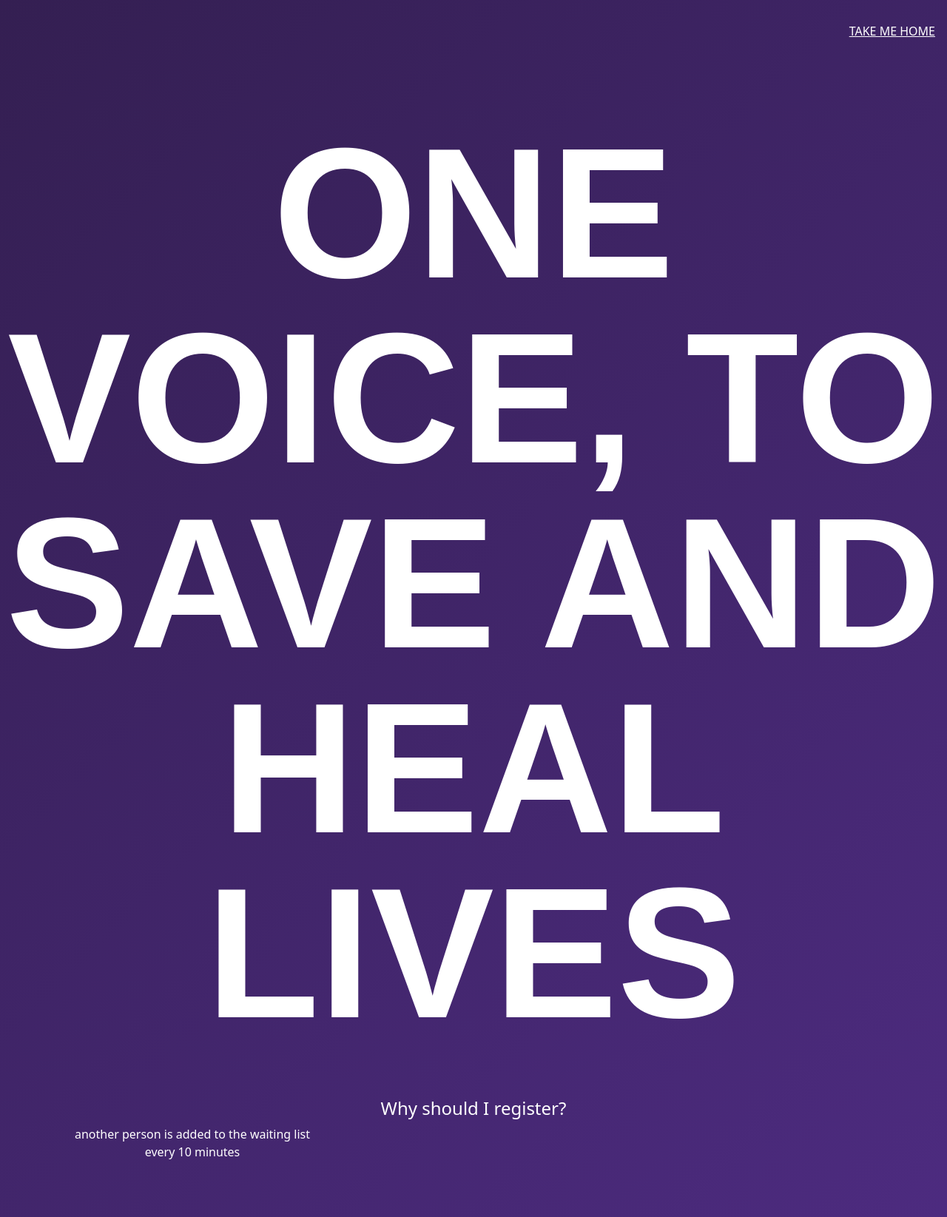
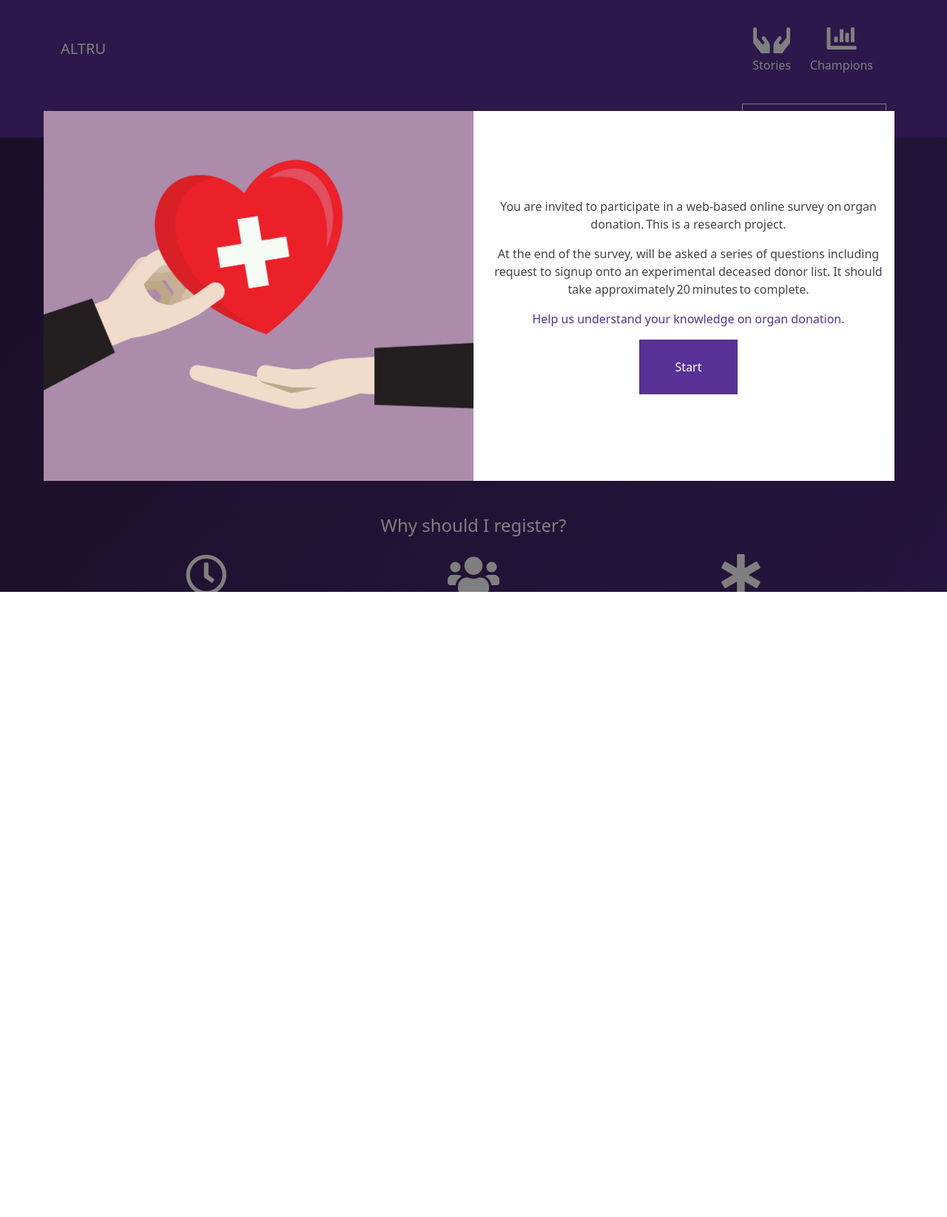
Before and after one commit to yinjames/Altru, a Django app: page / in a window 1280 px wide. Shown: the whole page at 74% size. After the commit the page ends 800 px from the top, so only its background shows below. Run offline with Django 3.2, Linux system fonts and the light colour scheme; some libraries are stand-ins or nearby versions.

Commit message:
UI update

```diff
--- a/donor/admin.py
+++ b/donor/admin.py
@@ -1,6 +1,6 @@
 from django.contrib import admin
 
-from .models import DonorAttitude  , DonorKnowledge, Champion, Team, Story
+from .models import DonorAttitude  , DonorKnowledge, Champion, Team, Story, Faq
 
 
 
@@ -9,3 +9,4 @@ admin.site.register(DonorKnowledge)
 admin.site.register(Champion)
 admin.site.register(Team)
 admin.site.register(Story)
+admin.site.register(Faq)
--- a/donor/forms.py
+++ b/donor/forms.py
@@ -78,7 +78,7 @@ class DonorKnowledgeForm(ModelForm):
     q2 = forms.MultipleChoiceField(label='2. Sources of information about organ donation ', widget=forms.CheckboxSelectMultiple, choices=INFO_SOURCE)
     q3 = forms.IntegerField(label='3. Do you know someone who is a recipient of organ transplant?',widget=forms.RadioSelect(choices=YES_NO))
     q4 = forms.IntegerField(label='4. Do you know someone who’s relative is a recipient of organ transplant?', widget=forms.RadioSelect(choices=YES_NO))
-    q5 = forms.IntegerField(label='5. Effect of organ donation on recipient’s health', widget=forms.RadioSelect(choices=YES_NO))
+    q5 = forms.IntegerField(label='5. Does organ donation has effect on the recipient’s health?', widget=forms.RadioSelect(choices=YES_NO))
     q6 = forms.IntegerField(label='6. Is organ donation legal?', widget=forms.RadioSelect(choices=YES_NO))
     q7 = forms.IntegerField(label='7. Will someone who is brain-dead react (grimace, move away, or blink) if someone touches their eyeball?', widget=forms.RadioSelect(choices=YES_NO))
     q8 = forms.IntegerField(label='8. Can a person be brain-dead even if the heart is still beating? ', widget=forms.RadioSelect(choices=YES_NO))
@@ -98,24 +98,24 @@ class DonorKnowledgeForm(ModelForm):
 class DonorAttitudeForm(ModelForm):
 
     q1 = forms.IntegerField(label='Are you willing to donate an organ?', widget=forms.RadioSelect(choices=YES_NO))
-    q2 = forms.CharField(label='If no, why?', max_length=100, widget=forms.Textarea, required=False )
+    #q2 = forms.CharField(label='If no, why?', max_length=100, widget=forms.Textarea, required=False )
     q3 = forms.IntegerField(label='If yes, when (Living or after death)', widget=forms.RadioSelect(choices=DEAD_ALIVE), required=False)
-    q4 = forms.CharField(label="If the answer is yes, why?",widget=forms.Textarea, max_length=100, required=False)
+    #q4 = forms.CharField(label="If the answer is yes, why?",widget=forms.Textarea, max_length=100, required=False)
 
     q5 = forms.MultipleChoiceField(
         label='What organs will you donate during life?',
     widget=forms.CheckboxSelectMultiple,
     choices=ORGANS,required=False )
 
-    q6 = forms.CharField(label='If the answer is (after death), why? ', max_length=100, widget=forms.Textarea, required=False)
+    #q6 = forms.CharField(label='If the answer is (after death), why? ', max_length=100, widget=forms.Textarea, required=False)
     q7 = forms.MultipleChoiceField(label='What organs will you donate after death? ', widget=forms.CheckboxSelectMultiple, choices=ORGANS, required=False)
 
-    q8 = forms.CharField(label='Who are you willing to donate for?', max_length=100, widget=forms.Textarea, required=False)
-    q9 = forms.CharField(label='In your opinion, what causes people not to donate organs?', max_length=100, widget=forms.Textarea, required=False)
-    q10 = forms.CharField(label='What do you think of the methods to increase consent for donation? ', max_length=100, widget=forms.Textarea, required=False)
+    #q8 = forms.CharField(label='Who are you willing to donate for?', max_length=100, widget=forms.Textarea, required=False)
+    #q9 = forms.CharField(label='In your opinion, what causes people not to donate organs?', max_length=100, widget=forms.Textarea, required=False)
+    #q10 = forms.CharField(label='What do you think of the methods to increase consent for donation? ', max_length=100, widget=forms.Textarea, required=False)
     q11 = forms.IntegerField(label='Do you know someone who has given consent to donate after death?', widget=forms.RadioSelect(choices=YES_NO))
     q12 = forms.IntegerField(label='Are you willing to give consent to donate your organs after death?', widget=forms.RadioSelect(choices=YES_NO), required=False)
-    q13 = forms.CharField(label='If no, why? ', max_length=100, widget=forms.Textarea, required=False)
+    #q13 = forms.CharField(label='If no, why? ', max_length=100, widget=forms.Textarea, required=False)
     q14 = forms.IntegerField(label='If you have a family member who is a brain-dead, would you consent to donate his/her organs?', widget=forms.RadioSelect(choices=YES_NO))
 
     class Meta:
--- a/donor/templates/donor/reward.html
+++ b/donor/templates/donor/reward.html
@@ -57,7 +57,8 @@
 
   <div class="mb-3" style="text-align: center; text-transform: uppercase;">
     <span id="badge" class="">
-        <i class="fas fa-heartbeat "></i>
+        <i class="fas fa-gift text-primary"></i>
+
     </span>
  </div>
 
@@ -74,7 +75,7 @@
   </div>
   <div class="row mt-3 g-2 px-3">
     <a href="{%url 'donor:consent_after_reward' %}" class="btn btn-primary mt-3 ">Yes</a>
-    <a href="" class="btn btn-outline-primary mt-3">No</a>
+    <a href="{%url 'donor:home' %}" class="btn btn-outline-primary mt-3">No</a>
   </div>
 </div>
 
--- a/donor/templates/donor/story_list.html
+++ b/donor/templates/donor/story_list.html
@@ -10,13 +10,14 @@
 
   <section class="mx-0 p-4 bg-primary text-white mb-4 border-0 text-center">
     <h1>Stories to commemorate and honor friends and family touched by organ donation and transplantation.</h1>
+    <p>This collection of inspiring stories offer insight into the lives of those waiting for transplantation, those living with the loss of loved ones who were organ and tissue donors, those who are living donors as well as those working and volunteering in the field.</p>
   </section>
 
   <div class="row row-cols-2 row-cols-md-4 g-4 px-auto" data-masonry='{"percentPosition": true }'>
 
     {%for story in story_list%}
     <div class="col">
-      <div class="card  text-center">
+      <div class="card  text-center border border-primary">
 
         <div class="card-body">
           <h5 class="card-title mb-3">{{story.title}}:</h5>
@@ -32,7 +33,7 @@
   </div>
   <div class="row mt-3 g-2 px-3">
     <a href="{%url 'donor:consent_after_story' %}" class="btn btn-primary mt-3 ">Will You give consent to donate after death?</a>
-    <a href="{%url 'donor:reward' %}" class="btn btn-outline-primary mt-3">Not Ready</a>
+    <a href="{%url 'donor:reward' %}" class="btn btn-outline-primary mt-3">No</a>
   </div>
 </div>
 
--- a/donor/urls.py
+++ b/donor/urls.py
@@ -6,8 +6,8 @@ from . import views
 app_name = 'donor'
 
 urlpatterns = [
-    path('', views.hero, name='greetings'),
-    path('home/', views.home, name="home"),
+    #path('', views.hero, name='greetings'),
+    path('', views.home, name="home"),
     path('home/<uuid:sponsor>/', views.home, name="home"),
     path('stats/donor/', views.donor_stats, name="donor_stats"),
     path('champions/stats/', views.champion_stats, name="champion_stats"),
--- a/templates/account/signup.html
+++ b/templates/account/signup.html
@@ -12,7 +12,7 @@
     <div class="col-md-4"></div>
     <div class="col-md-4 p-4">
       <div class="border shadow p-3">
-      <h4 class="mb-3">Sign up with email address</h4>
+      <h4 class="mb-3 text-center">Sign up with email address</h4>
 
       <div class="d-grid gap-2 col-10 mx-auto">
       <a href="{% provider_login_url 'google' %}" class="btn btn-outline-danger p-3"> <i class="fab fa-google"></i> Sign up with Google</a>
--- a/templates/home.html
+++ b/templates/home.html
@@ -4,6 +4,7 @@
 {%block content%}
 {% load socialaccount %}
 
+<!--
 <section class="text-center text-sm-start pt-0 mt-0" style="background-color: #814efa !important;">
 
     <div class="row d-sm-flex align-items-center justify-content-between">
@@ -65,9 +66,61 @@
         </div>
     </div>
 </section>
+-->
 
+<style>
+    #hero {
+      min-height: 50vh;
+      padding: 30px 0 60px;
+      padding: 30px 0 var(--main-spacing, 60px);
+      background: linear-gradient(-45deg, #814efa, #593196, #341f52);
+      background-size: 300% 300%;
+      animation: gradient 5s ease infinite;
+      color: #fff;
+    }
+    h1,
+    h2,
+    h3 {
+      font-family: futura-pt-condensed, sans-serif;
+      font-weight: 800;
+    }
 
+    @media (min-width: 998px) {
+      #hero h1 {
+        margin-top: 110px;
+        margin-bottom: 70px;
+        font-size: 100px;
+        line-height: 1;
+      }
+    }
+  </style>
+<div class="" id="hero">
 
+      <h1 style="text-align: center; text-transform: uppercase; ">Why is deceased organ donation important?</h1>
+        <h4 style="text-align: center;" class="mb-4">Why should I register?</h4>
+        <div class="container">
+
+        <div class="row mx-3" style="text-align:center">
+            <div class="col-md-4">
+                <i class="far fa-clock display-4 mb-2"></i>
+                <h3>10</h3>
+            <p>Another person is added to the waiting list every 10 minutes</p>
+            </div>
+            <div class="col-md-4">
+                <i class="fas fa-users display-4 mb-2"></i>
+                <h3>20</h3>
+                <p>people die each day because the organ they need is not donated in time</p>
+            </div>
+            <div class="col-md-4">
+
+                <i class="fas fa-star-of-life display-4 mb-2"></i>
+                <h3>75</h3>
+                <p>One organ, eye and tissue donor can save and heal more than 75 lives</p>
+            </div>
+        </div>
+        </div>
+
+    </div>
 <section class="container my-5">
     <div class="row text-center">
         <div class="col py-5">
@@ -77,8 +130,6 @@
         </div>
     </div>
 </section>
-
-
 
 
 <section class="bg-warning text-light py-5">
@@ -112,14 +163,14 @@
                     <h2 class="accordion-header" id="flush-headingTwo">
                         <button class="accordion-button collapsed" type="button" data-bs-toggle="collapse"
                             data-bs-target="#flush-collapseTwo" aria-expanded="false" aria-controls="flush-collapseTwo">
-                            Accordion Item #2
+                            Does my religion support organ, eye and tissue donation?
                         </button>
                     </h2>
                     <div id="flush-collapseTwo" class="accordion-collapse collapse" aria-labelledby="flush-headingTwo"
                         data-bs-parent="#accordionFlushExample">
-                        <div class="accordion-body">Placeholder content for this accordion, which is intended to
-                            demonstrate the <code>.accordion-flush</code> class. This is the second item's accordion
-                            body. Let's imagine this being filled with some actual content.</div>
+                        <div class="accordion-body">All major religions support donation as a final act of compassion and generosity. Visit this page for more in-depth information on religious views on organ, eye and tissue donation.
+
+                        </div>
                     </div>
                 </div>
                 <div class="accordion-item">
@@ -127,16 +178,55 @@
                         <button class="accordion-button collapsed" type="button" data-bs-toggle="collapse"
                             data-bs-target="#flush-collapseThree" aria-expanded="false"
                             aria-controls="flush-collapseThree">
-                            Accordion Item #3
+                            Is there a cost to be an organ, eye and tissue donor?
                         </button>
                     </h2>
                     <div id="flush-collapseThree" class="accordion-collapse collapse"
                         aria-labelledby="flush-headingThree" data-bs-parent="#accordionFlushExample">
-                        <div class="accordion-body">Placeholder content for this accordion, which is intended to
-                            demonstrate the <code>.accordion-flush</code> class. This is the third item's accordion
-                            body. Nothing more exciting happening here in terms of content, but just filling up the
-                            space to make it look, at least at first glance, a bit more representative of how this would
-                            look in a real-world application.</div>
+                        <div class="accordion-body">There is no cost to the donor’s family or estate for donation. The donor family pays only for medical expenses before death and costs associated with funeral arrangements.</div>
+                    </div>
+                </div>
+
+                <div class="accordion-item">
+                    <h2 class="accordion-header" id="flush-headingFour">
+                        <button class="accordion-button collapsed" type="button" data-bs-toggle="collapse"
+                            data-bs-target="#flush-collapseFour" aria-expanded="false"
+                            aria-controls="flush-collapseFour">
+                            Does registering as a donor change my patient care?
+                        </button>
+                    </h2>
+                    <div id="flush-collapseFour" class="accordion-collapse collapse"
+                        aria-labelledby="flush-headingFour" data-bs-parent="#accordionFlushExample">
+                        <div class="accordion-body">Your life always comes first. Doctors work hard to save every patient’s life, but sometimes there is a complete and irreversible loss of brain function. The patient is declared clinically and legally dead. Only then is donation an option.</div>
+                    </div>
+                </div>
+
+
+                <div class="accordion-item">
+                    <h2 class="accordion-header" id="flush-headingFive">
+                        <button class="accordion-button collapsed" type="button" data-bs-toggle="collapse"
+                            data-bs-target="#flush-collapseFive" aria-expanded="false"
+                            aria-controls="flush-collapseFive">
+                            Does donation affect funeral plans?
+                        </button>
+                    </h2>
+                    <div id="flush-collapseFive" class="accordion-collapse collapse"
+                        aria-labelledby="flush-headingFive" data-bs-parent="#accordionFlushExample">
+                        <div class="accordion-body">Funeral arrangements of your choice are possible, including a viewing. Through the entire donation process the body is treated with care and respect. Following donation, funeral arrangements can continue as planned</div>
+                    </div>
+                </div>
+
+                <div class="accordion-item">
+                    <h2 class="accordion-header" id="flush-headingSix">
+                        <button class="accordion-button collapsed" type="button" data-bs-toggle="collapse"
+                            data-bs-target="#flush-collapseSix" aria-expanded="false"
+                            aria-controls="flush-collapseSix">
+                            Can someone who is living with HIV be an organ donor?
+                        </button>
+                    </h2>
+                    <div id="flush-collapseSix" class="accordion-collapse collapse"
+                        aria-labelledby="flush-headingSix" data-bs-parent="#accordionFlushExample">
+                        <div class="accordion-body">In 2015, the HIV Organ Policy Equity (HOPE) Act was passed, allowing for HIV-positive organ donors to donate to recipients living with HIV. The law also allows for a person living with HIV to be a living donor to a transplant candidate living with HIV. As of December 20, 2018, thanks to the HOPE Act and the generosity of HIV-positive deceased donors, 100 lifesaving organ transplants have been performed for candidates living with HIV. In 2019, the HOPE Act expanded to living donation.</div>
                     </div>
                 </div>
             </div>
@@ -153,16 +243,19 @@
 
             <div class="row" style="min-height: 500px;">
                 <div class="d-none d-sm-block col-md-6 m-0 bg-primary " style="min-height: 100%; background-image: url('{%static 'img/organ_donation_red_cross.jpg' %}'); background-position: center;  background-repeat: no-repeat; background-size: cover; ">
+                    <div class="">
 
+                    </div>
                 </div>
 
                 <div class="col-md-6 col-ms-12  m-0 py-5 d-flex justify-content-center" style="min-height: 100%;">
-                    <section class="align-self-center text-center">
-                        <p class="">Help us understand your knowledge on organ donation</p>
+                    <section class="align-self-center text-center p-3">
+                        <p>You are invited to participate in a web-based online survey on organ donation. This is a research project.</p>
+                        <p>At the end of the survey, will be asked a series of questions including request to signup onto an experimental deceased donor list. It should take approximately 20 minutes to complete.</p>
+                        <p class="text-primary">Help us understand your knowledge on organ donation.</p>
 
 
-                        <a href="{%url 'donor:survey_knowledge'%}" class="btn btn-primary align-self-center mx-auto py-4 px-5">Quick
-                            Survey</a>
+                        <a href="{%url 'donor:survey_knowledge'%}" class="btn btn-primary align-self-center mx-auto py-4 px-5">Start</a>
                     </section>
 
 
@@ -177,31 +270,7 @@
 </div>
 {%endif%}
 
-{%if has_taken_survey and not has_given_consent%}
- <!-- Modal -->
- <div class="modal fade shadow " id="surveyModal"  data-bs-keyboard="false" tabindex="-1"
- aria-labelledby="exampleModalLabel" aria-hidden="true">
- <div class="modal-dialog modal-xl modal-dialog-centered">
-   <div class="modal-content p-0">
-     <div class="modal-body m-0 p-0 m-0">
-            <div class="row" style="min-height: 500px;">
-                <div class="d-none d-sm-block col-md-6 m-0 bg-primary " style="min-height: 100%; background-image: url('{%static 'img/question.png' %}'); background-position: center;  background-repeat: no-repeat; background-size: cover; ">
-                </div>
-                <div class="col-md-6 col-ms-12  m-0 py-5 d-flex justify-content-center" style="min-height: 100%;">
-                    <section class="align-self-center text-center px-3">
-                        <p class="">Will you give consent to become a deceased donor, if you will be given priority in the allocation of organs for transplantation over those who have not.</p>
-                        <div class="d-grid gap-2 col-10 mx-auto">
-                        <a href="{% url 'donor:prioity_prompt' ans=1 %}" class="btn btn-outline-success p-3"> <i class="fas fa-thumbs-up"></i> Yes</a>
-                        <a href="{% url 'donor:prioity_prompt' ans=0 %}" class="btn btn-outline-danger p-3"> <i class="fas fa-thumbs-down"></i> No</a>
-                        </div>
-                    </section>
-                </div>
-            </div>
-     </div>
-   </div>
- </div>
-</div>
-{%endif%}
+
 
 
 {%if has_given_consent%}
--- a/templates/main_nav.html
+++ b/templates/main_nav.html
@@ -23,12 +23,6 @@
             </a>
           </li>
 
-          <li class="nav-item">
-            <a href="#" class="nav-link text-white text-center">
-              <i class="fas fa-chart-bar d-block mx-auto mb-1 display-6"></i>
-              About donation
-            </a>
-          </li>
         </ul>
       </div>
     </div>
```
Also changed, not shown: donor/models.py (+16 -7 lines), donor/migrations/0012_auto_20211006_2031.py (added), donor/migrations/0013_faq.py (added).
